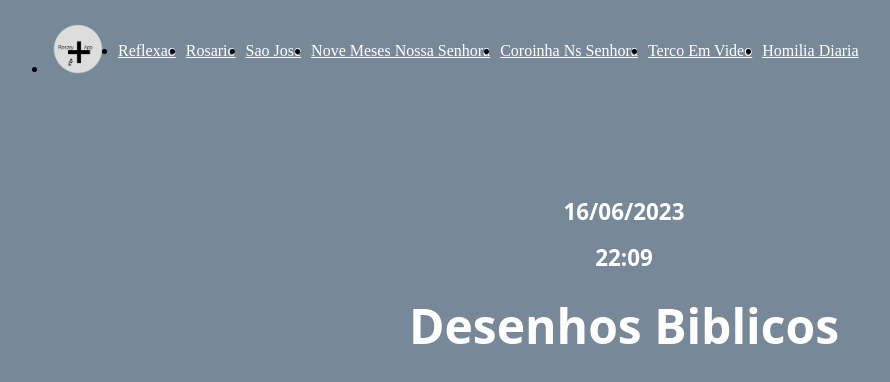
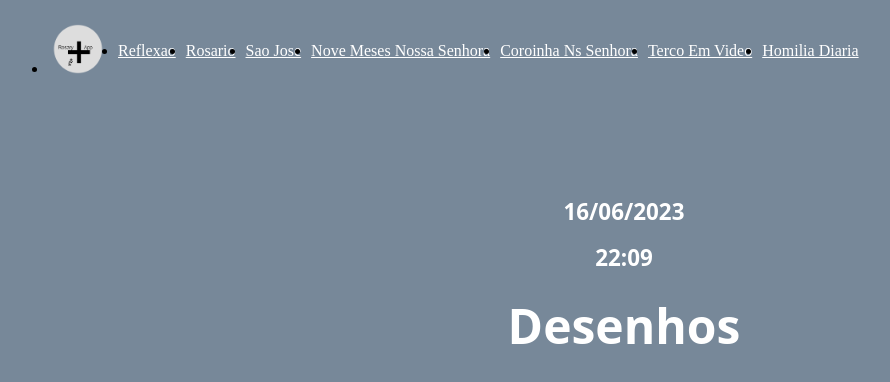
Before and after one commit to alexpxmort/Rosary, an Angular app: page /desenhos in a window 1280 px wide. Shown: the top 382 px of the page, without its empty margins (16-906 px from the left). Built offline with nearby package versions, Linux system fonts and the light colour scheme; no server answers.

Commit message:
Update desenhos-biblicos.html

```diff
--- a/src/pages/desenhos-biblicos/desenhos-biblicos.html
+++ b/src/pages/desenhos-biblicos/desenhos-biblicos.html
@@ -4,7 +4,7 @@
       <h4 class="subtitle">{{date | date:'dd/MM/YYYY'}}</h4>
       <h4 class="subtitle">{{date | date:'HH:mm'}}</h4>
     </article>
-    <h3 class="title">Desenhos Biblicos</h3>
+    <h3 class="title">Desenhos</h3>
     <section class="videos" aria-label="Desenhos">
       <iframe *ngFor="let link of links" [src]="link.url | safe" allowfullscreen>
       </iframe>
```
